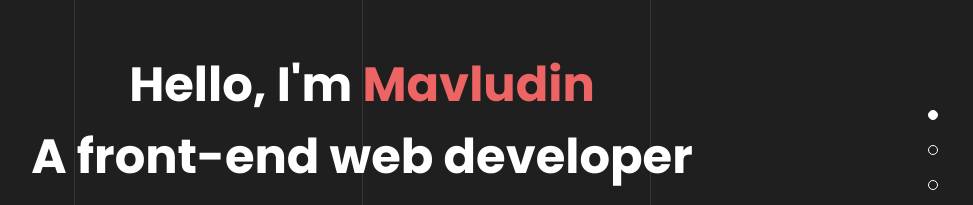
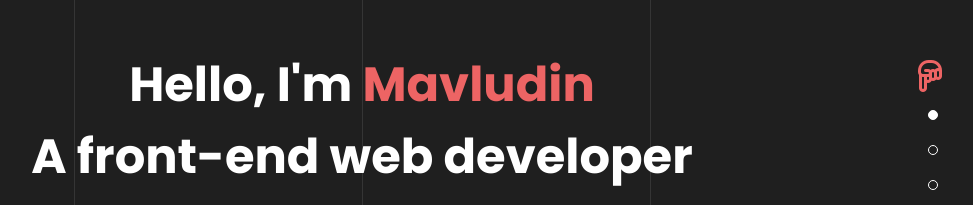
Before and after one commit to Mavludin/portfolio-page, a React (Create React App) app: page / in a window 1280 px wide. Shown: the part 230-435 px from the top of the page, without its empty margins (278-1251 px from the left). Built offline with nearby package versions, Linux system fonts and the light colour scheme.

Commit message:
on my way

```diff
--- a/src/App.js
+++ b/src/App.js
@@ -13,7 +13,13 @@ import Portfolio from './containers/portfolio/portfolio';
 
 import { Route, BrowserRouter, Switch, withRouter } from 'react-router-dom';
 
+import pageFlipAudio from './sound/page-flip.wav';
+
 class App extends React.Component {
+
+  componentDidMount() {
+    document.querySelector('.MainBlock').scrollTop = '0';
+  }
 
   render() {
     return (
@@ -41,8 +47,9 @@ class App extends React.Component {
               </Switch>
              </CSSTransition>
           </TransitionGroup>
+
           )} />
-
+          <audio src={pageFlipAudio}></audio>
         <Footer />
 
         </div>
--- a/src/Main.css
+++ b/src/Main.css
@@ -15,15 +15,6 @@ body {
   font-family: 'Poppins', 'Helvetica', sans-serif;
   color: white;
   background-color: #1f1f1f;
-  min-height: 100vh;
-}
-
-.midHeight {
-  min-height: 836px;
-}
-
-.mobileHeight {
-  min-height: 1500px;
 }
 
 #root, .App {
@@ -206,8 +197,8 @@ a {
     overflow: visible;
   }
 
-  html, body {
-    min-height: calc(130vh - 130px);
+  .MainBlock {
+    overflow: scroll;
   }
 
 }
--- a/src/components/header/header.js
+++ b/src/components/header/header.js
@@ -17,6 +17,11 @@ class Header extends React.Component {
         this.setState({
             isChecked: e.target.checked
         })
+    }
+
+    setScrollTopToZero = () => {
+        document.querySelector('.MainBlock').scrollTop = '0';
+        document.querySelector('audio').play();
     }
 
     componentDidUpdate() {
@@ -40,10 +45,10 @@ class Header extends React.Component {
 
                     <nav ref={this.hambMenu} className={classes.HambMenu}>
                         <ul>
-                            <li><NavLink onClick={()=>this.setState({isChecked: false})} activeClassName={classes.Active} exact={true} to="/">Home</NavLink></li>
-                            <li><NavLink onClick={()=>this.setState({isChecked: false})} activeClassName={classes.Active} exact to="/about">About Me</NavLink></li>
-                            <li><NavLink onClick={()=>this.setState({isChecked: false})} activeClassName={classes.Active} exact to="/skills">My Skills</NavLink></li>
-                            <li><NavLink onClick={()=>this.setState({isChecked: false})} activeClassName={classes.Active} exact to="/portfolio">Portfolio</NavLink></li>
+                            <li><NavLink onClick={()=>{this.setState({isChecked: false}); this.setScrollTopToZero();}} activeClassName={classes.Active} exact={true} to="/">Home</NavLink></li>
+                            <li><NavLink onClick={()=>{this.setState({isChecked: false}); this.setScrollTopToZero();}} activeClassName={classes.Active} exact to="/about">About Me</NavLink></li>
+                            <li><NavLink onClick={()=>{this.setState({isChecked: false}); this.setScrollTopToZero();}} activeClassName={classes.Active} exact to="/skills">My Skills</NavLink></li>
+                            <li><NavLink onClick={()=>{this.setState({isChecked: false}); this.setScrollTopToZero();}} activeClassName={classes.Active} exact to="/portfolio">Portfolio</NavLink></li>
                         </ul>
                     </nav>
 
--- a/src/components/sidebar/sidebar.js
+++ b/src/components/sidebar/sidebar.js
@@ -6,10 +6,11 @@ import { NavLink } from 'react-router-dom';
 const sidebar = () => {
     return (
         <aside>
-            <NavLink exact={true} activeClassName={classes.Active} to="/"><div></div></NavLink>
-            <NavLink activeClassName={classes.Active} exact to="/about"><div></div></NavLink>
-            <NavLink activeClassName={classes.Active} exact to="/skills"><div></div></NavLink>
-            <NavLink activeClassName={classes.Active} exact to="/portfolio"><div></div></NavLink>
+            <div><i class="far fa-hand-point-down"></i></div>
+            <NavLink onClick={()=>document.querySelector('audio').play()} exact={true} activeClassName={classes.Active} to="/"><div></div></NavLink>
+            <NavLink onClick={()=>document.querySelector('audio').play()} activeClassName={classes.Active} exact to="/about"><div></div></NavLink>
+            <NavLink onClick={()=>document.querySelector('audio').play()} activeClassName={classes.Active} exact to="/skills"><div></div></NavLink>
+            <NavLink onClick={()=>document.querySelector('audio').play()} activeClassName={classes.Active} exact to="/portfolio"><div></div></NavLink>
         </aside>
     )
 }
--- a/src/components/sidebar/sidebar.module.css
+++ b/src/components/sidebar/sidebar.module.css
@@ -7,7 +7,21 @@ aside {
     height: 120px;
 }
 
-aside div {
+aside > div {
+    position: absolute;
+    width: max-content;
+    top: -50px;
+    height: 33px;
+    left: -10px;
+    animation: swing 2s linear infinite;
+    color: #ED6464;
+}
+
+aside i {
+    font-size: 2em;
+}
+
+aside a div {
     width: 10px;
     height: 10px;
     border-radius: 50%;
@@ -17,11 +31,11 @@ aside div {
     transition: all .2s;
 }
 
-.Active > div {
+.Active div {
     background-color: white;
 }
 
-aside div:hover {
+aside a div:hover {
     background-color: white;
 }
 
@@ -40,3 +54,26 @@ aside div + div {
         display: none;
     }
 }
+
+@keyframes swing {
+    0% {
+        transform: translateY(0);
+    }
+
+    25% {
+        transform: translateY(4px);
+    }
+
+    50% {
+        transform: translateY(6px);
+    }
+
+    75% {
+        transform: translateY(4px);
+    }
+
+    100% {
+        transform: translateY(0);
+    }
+
+}
--- a/src/containers/homepage/homepage.module.css
+++ b/src/containers/homepage/homepage.module.css
@@ -50,7 +50,7 @@ a {
         transform: translateX(4px);
     }
 
-    80% {
+    100% {
         transform: translateX(0);
     }
   }
```
Also changed, not shown: 1 other file (tests, documents, lock files or other folders).
